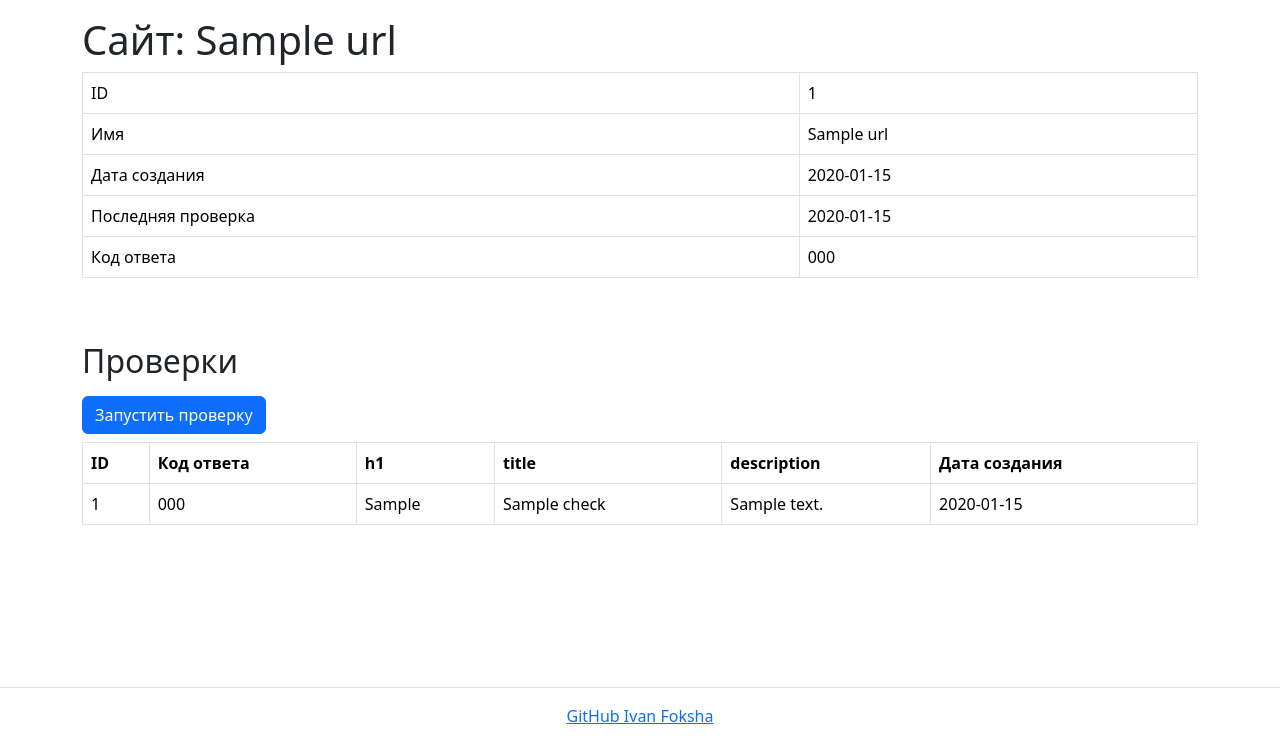
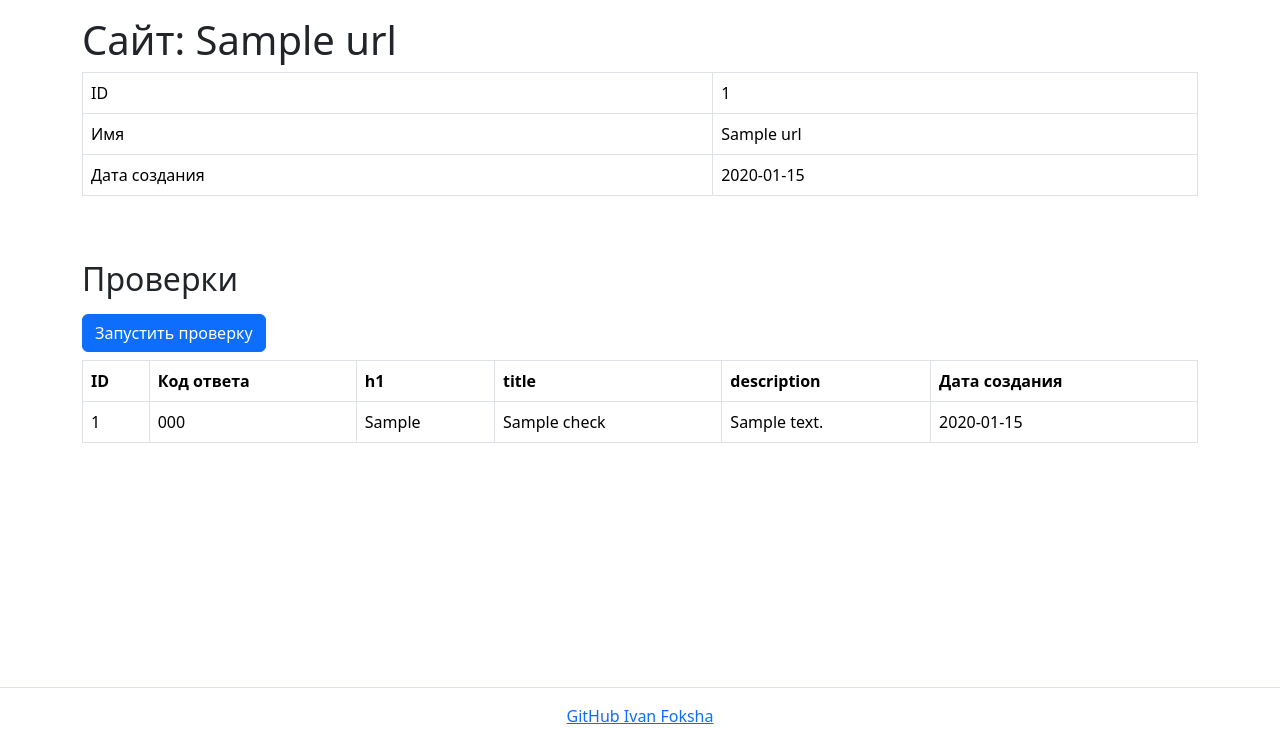
Before and after one commit to IvanFoksha/python-project-83, a Flask app: template page_analyzer/templates/url_detail.html in a window 1280 px wide. Shown: the part 56-800 px from the top of the page. Run offline with Flask 3, Linux system fonts and the light colour scheme; the template is opened without the code that fills it: most values are stand-ins (such as "Sample title", 1, 10 or a date in 2020).

Commit message:
Update url_detail for corrected answer in table

```diff
--- a/page_analyzer/templates/url_detail.html
+++ b/page_analyzer/templates/url_detail.html
@@ -51,19 +51,6 @@
               <tr>
                 <td>Дата создания</td>
                 <td>{{ url.created_at.strftime('%Y-%m-%d') }}</td>
-              </tr>
-              <tr>
-                <td>Последняя проверка</td>
-                <td>
-                  {{ url.last_checked.strftime('%Y-%m-%d') if url.last_checked
-                  else '' }}
-                </td>
-              </tr>
-              <tr>
-                <td>Код ответа</td>
-                <td>
-                  {{ url.status_code if url.status_code is not none else '' }}
-                </td>
               </tr>
             </tbody>
           </table>
```
